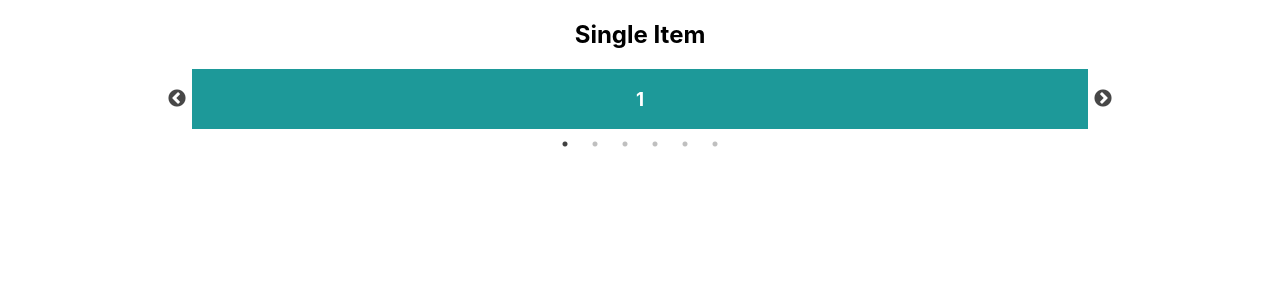
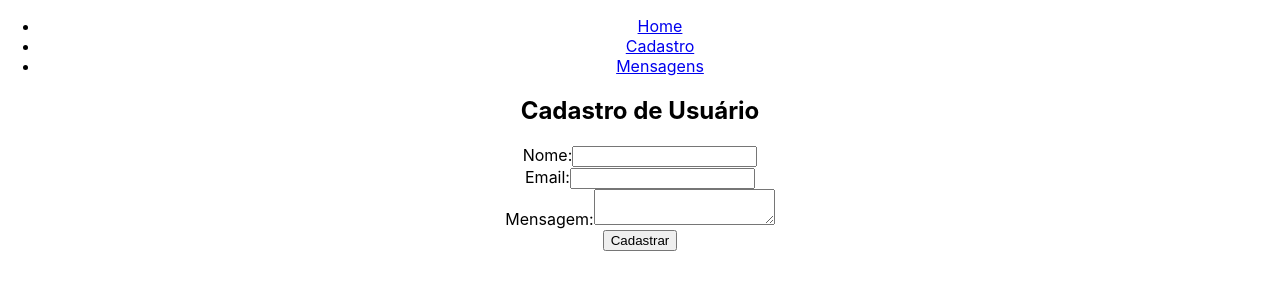
Before and after one commit to Legatario/newprops, a React (Create React App) app: page /cadastro in a window 1280 px wide. Shown: the top 300 px of the page. Built offline with nearby package versions, Linux system fonts and the light colour scheme.

Commit message:
criando listagem de menssagens

```diff
--- a/src/App.js
+++ b/src/App.js
@@ -1,12 +1,13 @@
 import React from 'react';
 import './App.css';
-import Slick from './componentes/Slick'
+import Display from './componentes/display/component/Display';
+
 
 
 function App() {
   return (
     <div className="App">
-      <Slick />
+      <Display />
     </div>
   );
 }
--- a/src/componentes/Slick.js
+++ /dev/null
@@ -1,68 +0,0 @@
-import React, { Component } from "react";
-import Slider from "react-slick";
-import "slick-carousel/slick/slick.css";
-import "slick-carousel/slick/slick-theme.css";
-
-function SampleNextArrow(props) {
-    const { className, style, onClick } = props;
-    return (
-      <div
-        className={className}
-        style={{ ...style, display: "block"}}
-        onClick={onClick}
-      />
-    );
-  }
-
-  function SamplePrevArrow(props) {
-    const { className, style, onClick } = props;
-    return (
-      <div
-        className={className}
-        style={{ ...style, display: "block", color: 'black' }}
-        onClick={onClick}
-      />
-    );
-  }
-
-export default class SimpleSlider extends Component {
-  render() {
-    const settings = {
-      dots: true,
-      infinite: true,
-      speed: 500,
-      slidesToShow: 1,
-      accessibility: true,
-      adaptiveHeight: true,
-      arrows: true,
-      slidesToScroll: 1,
-      nextArrow: <SampleNextArrow />,
-      prevArrow: <SamplePrevArrow />
-    };
-    return (
-      <div className="sliderContainer">
-        <h2> Single Item</h2>
-        <Slider {...settings} className="carrocelContainer">
-          <div>
-            <h3>1</h3>
-          </div>
-          <div>
-            <h3>2</h3>
-          </div>
-          <div>
-            <h3>3</h3>
-          </div>
-          <div>
-            <h3>4</h3>
-          </div>
-          <div>
-            <h3>5</h3>
-          </div>
-          <div>
-            <h3>6</h3>
-          </div>
-        </Slider>
-      </div>
-    );
-  }
-}
--- /dev/null
+++ b/src/componentes/display/component/Display.js
@@ -0,0 +1,30 @@
+import React, { useState } from "react";
+import { BrowserRouter as Router, Routes, Route } from "react-router-dom";
+import Menu from "./menu/Menu";
+import Home from "../../pages/home/component/Home";
+import Register from "../../pages/register/component/Register";
+import Messages from "../../pages/message/component/Messages";
+
+
+const Display = () =>{
+    const [messages, setMessages] = useState([]);
+
+    const handleRegister = (newRegister) =>{
+        setMessages([...messages, newRegister]);
+    };
+
+    return(
+        <Router>
+        <div>
+          <Menu />
+          <Routes>
+            <Route path="/" element={<Home />} />
+            <Route path="/cadastro" element={<Register  onRegister={handleRegister}/>} />
+            <Route path="/mensagens" element={<Messages  onMsg={messages}/>} />
+          </Routes>
+        </div>
+      </Router>
+    )
+}
+
+export default Display
--- /dev/null
+++ b/src/componentes/display/component/menu/Menu.js
@@ -0,0 +1,22 @@
+import React from "react";
+import { NavLink } from "react-router-dom";
+
+const Menu = () =>{
+    return(
+        <nav>
+            <ul>
+                <li>
+                    <NavLink to="/">Home</NavLink>
+                </li>
+                <li>
+                    <NavLink to="/cadastro">Cadastro</NavLink>
+                </li>
+                <li>
+                    <NavLink to="/mensagens">Mensagens</NavLink>
+                </li>
+            </ul>
+        </nav>
+    )
+}
+
+export default Menu
--- /dev/null
+++ b/src/componentes/pages/home/component/Home.js
@@ -0,0 +1,12 @@
+import React from "react";
+
+const Home = () => {
+  return (
+    <div>
+      <h2>Página Inicial</h2>
+      <p>Aqui está o carrossel de imagens...</p>
+    </div>
+  );
+};
+
+export default Home;
--- /dev/null
+++ b/src/componentes/pages/message/component/Messages.js
@@ -0,0 +1,24 @@
+import React from "react";
+
+const Messages = ({ onMsg }) => {
+  return (
+    <div>
+        <h2>Mensagens</h2>
+            <div>
+                {onMsg.map((message, index) => (
+                    <div key={index}>
+                        <p>Nome: {message.name}</p>
+                        <p>Email: {message.email}</p>
+                        <div>
+                            <p>
+                                {message.message}
+                            </p>
+                        </div>
+                    </div>
+                ))}
+            </div>
+    </div>
+  );
+};
+
+export default Messages;
--- /dev/null
+++ b/src/componentes/pages/register/component/Register.js
@@ -0,0 +1,68 @@
+import React, { useState } from "react";
+
+const Register = ({ onRegister }) => {
+    const [formData, setFormData] = useState({
+        name: "",
+        email: "",
+        message: ""
+      });
+
+    const handleChange = (e) =>{
+        const { name, value } = e.target;
+        setFormData((prevData) =>({
+            ...prevData,
+            [name]: value,
+        }))
+    }
+
+    const handleSubmit = (e) =>{
+        e.preventDefault();
+        onRegister(formData)
+        console.log(formData)
+        setFormData({
+            name: "",
+            email: "",
+            message: ""
+          });
+    }
+
+  return (
+    <div>
+    <h2>Cadastro de Usuário</h2>
+    <form onSubmit={handleSubmit}>
+      <label>
+        Nome:
+        <input
+          type="text"
+          name="name"
+          value={formData.name}
+          onChange={handleChange}
+        />
+      </label>
+      <br />
+      <label>
+        Email:
+        <input
+          type="email"
+          name="email"
+          value={formData.email}
+          onChange={handleChange}
+        />
+      </label>
+      <br />
+      <label>
+        Mensagem:
+        <textarea
+          value={formData.message}
+          onChange={handleChange}
+          name="message"
+        ></textarea>
+      </label>
+      <br />
+      <button type="submit">Cadastrar</button>
+    </form>
+  </div>
+);
+};
+
+export default Register;
```
